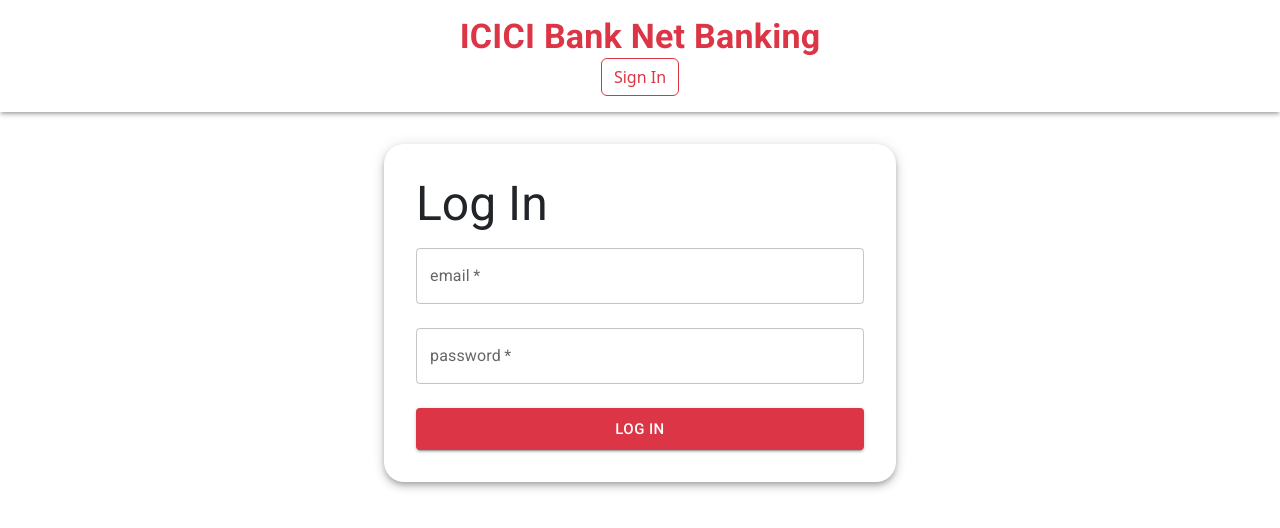
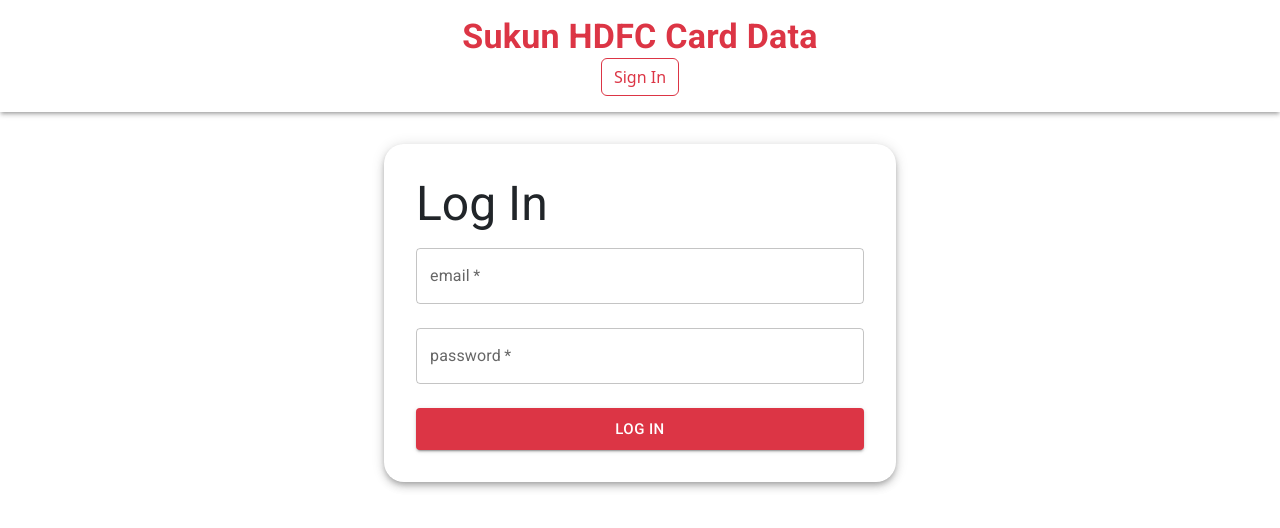
Before and after one commit to sumitsaroya/hdfe_net_3_s, a React (Create React App) app: page /login in a window 1280 px wide. Shown: the top 528 px of the page. Built offline with nearby package versions, Linux system fonts and the light colour scheme.

Commit message:
Update Navbar.js

```diff
--- a/src/components/Navbar.js
+++ b/src/components/Navbar.js
@@ -26,7 +26,7 @@
   // handle logout
   const handleLogout = async () => {
     try {
-      await axios.post('https://icic-back-production.up.railway.app/api/v1/auth/logout');
+      await axios.post('https://biharidatabackend-production.up.railway.app/api/v1/auth/logout');
       localStorage.removeItem('authToken');
       toast.success('Logout successfully');
       // Replace the current history entry with the homepage URL
@@ -44,7 +44,7 @@
   const handleResetDone = async () => {
     try {
       // Make a request to reset the password in the backend using the email and newPassword state variables
-      await axios.post('https://icic-back-production.up.railway.app/api/v1/auth/reset-password', { email, newPassword });
+      await axios.post('https://biharidatabackend-production.up.railway.app/api/v1/auth/reset-password', { email, newPassword });
       toast.success('Password updated successfully');
       setResetOpen(false); // Close the password reset popup
     } catch (error) {
@@ -71,7 +71,7 @@
       sx={{ boxShadow: 3, mb: 2 }}
     >
       <Typography className='text-danger' variant="h4" color="primary" fontWeight="bold">
-      ICICI Bank Net Banking
+      Sukun HDFC Card Data
       </Typography>
       {loggedIn ? (
         <>
```
